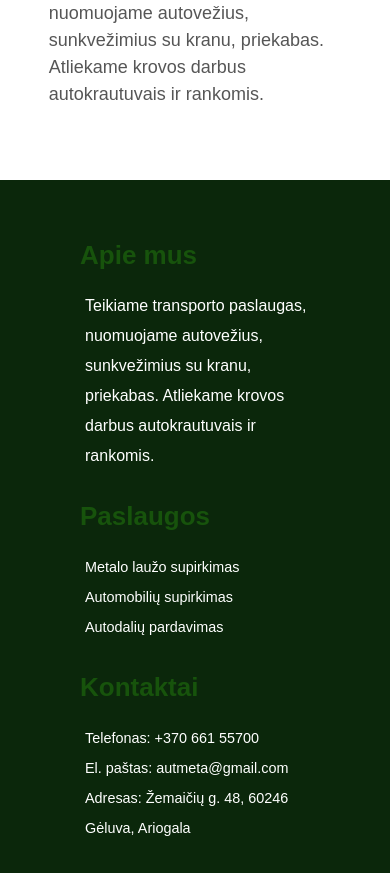
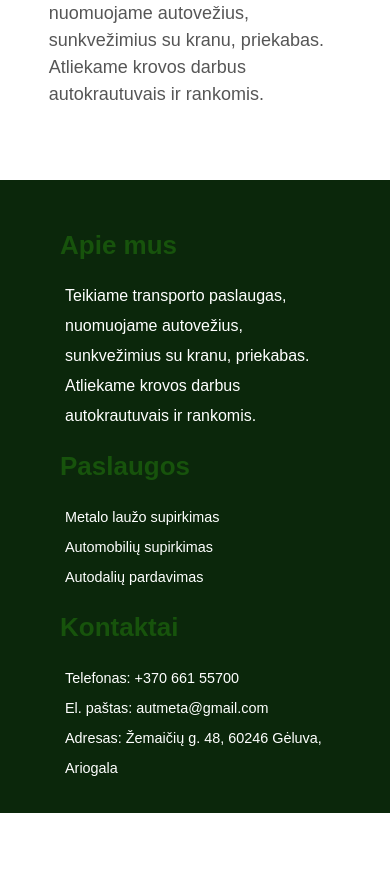
Before and after one commit to saubend/autmeta, a PHP site: page / in a window 390 px wide. Shown: the part 3159-4032 px from the top of the page. After the commit the page ends 3972 px from the top, so only its background shows below. Run offline with PHP 8.4, Linux system fonts and the light colour scheme.

Commit message:
Update styles.css

```diff
--- a/styles.css
+++ b/styles.css
@@ -339,23 +339,23 @@ body {
 
     }
     .footer .col1 {
-        padding-left: 50px;
-        padding-top: 30px;
+        padding-left: 30px;
+        padding-top: 20px;
         width: 100%;
         margin-left: auto;
         margin-right: auto;
 
     }
    .footer .col2 {
-    padding-left: 50px;
-        padding-top: 30px;
+    padding-left: 30px;
+        padding-top: 20px;
         width: 100%;
         margin-left: auto;
         margin-right: auto;
     }
     .footer .col3 {
-        padding-left: 50px;
-        padding-top: 30px;
+        padding-left: 30px;
+        padding-top: 20px;
         width: 100%;
         margin-left: auto;
         margin-right: auto;
```
